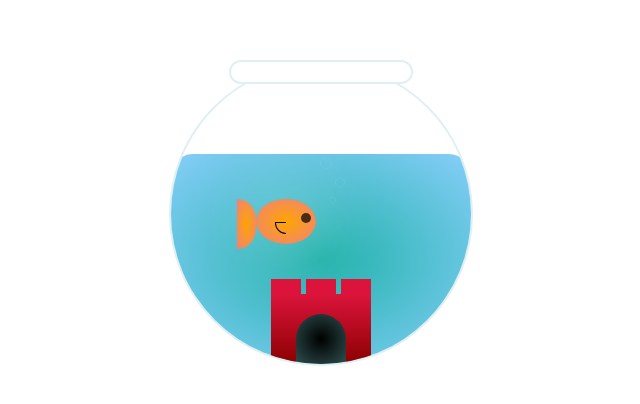
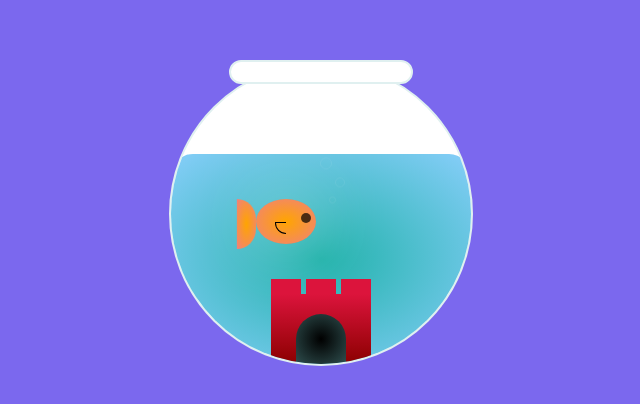
Before and after one commit to jamesformica/css-goldfish, a plain HTML site: page index.html in a window 1280 px wide. Shown: the part 188-592 px from the top of the page, without its empty margins (321-961 px from the left). Drawn offline with Linux system fonts and the light colour scheme.

Commit message:
style: add background

```diff
--- a/css/styles.css
+++ b/css/styles.css
@@ -5,6 +5,7 @@ body {
   display: flex;
   justify-content: center;
   align-items: center;
+  background-color: mediumslateblue;
 }
 
 .wrapper {
@@ -19,6 +20,7 @@ body {
   height: 100%;
   border-radius: 50%;
   border: 2px solid #e0f0f0;
+  background-color: white;
   overflow: hidden;
 }
 
```
